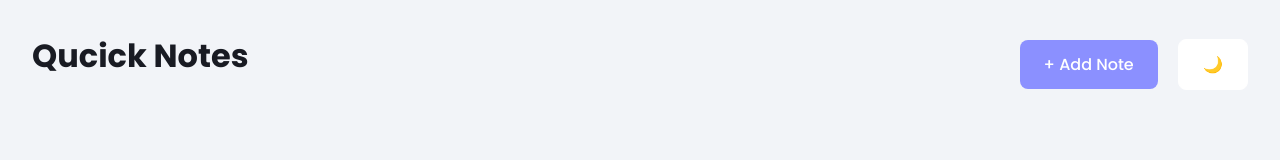
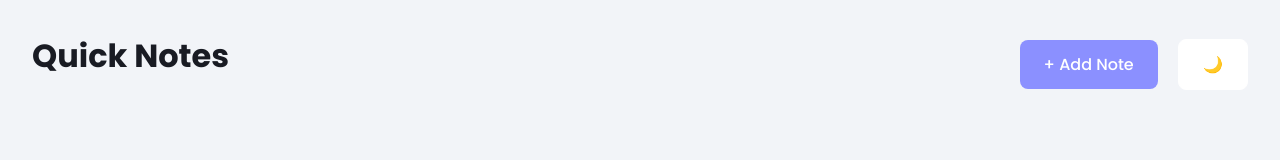
Before and after one commit to Kennethjrn/quick--notes, a plain HTML site: page index.html in a window 1280 px wide. Shown: the top 160 px of the page. Drawn offline with Linux system fonts and the light colour scheme.

Commit message:
Update index.html

```diff
--- a/index.html
+++ b/index.html
@@ -9,7 +9,7 @@
 <body>
 
     <header>
-        <h1>Qucick Notes</h1>
+        <h1>Quick Notes</h1>
         <div>
             <button class="add-note-btn" onclick="openNoteDialog()"> + Add Note</button>
             <button id="themeToggleBtn" class="theme-toggle-btn">🌙</button>
```
